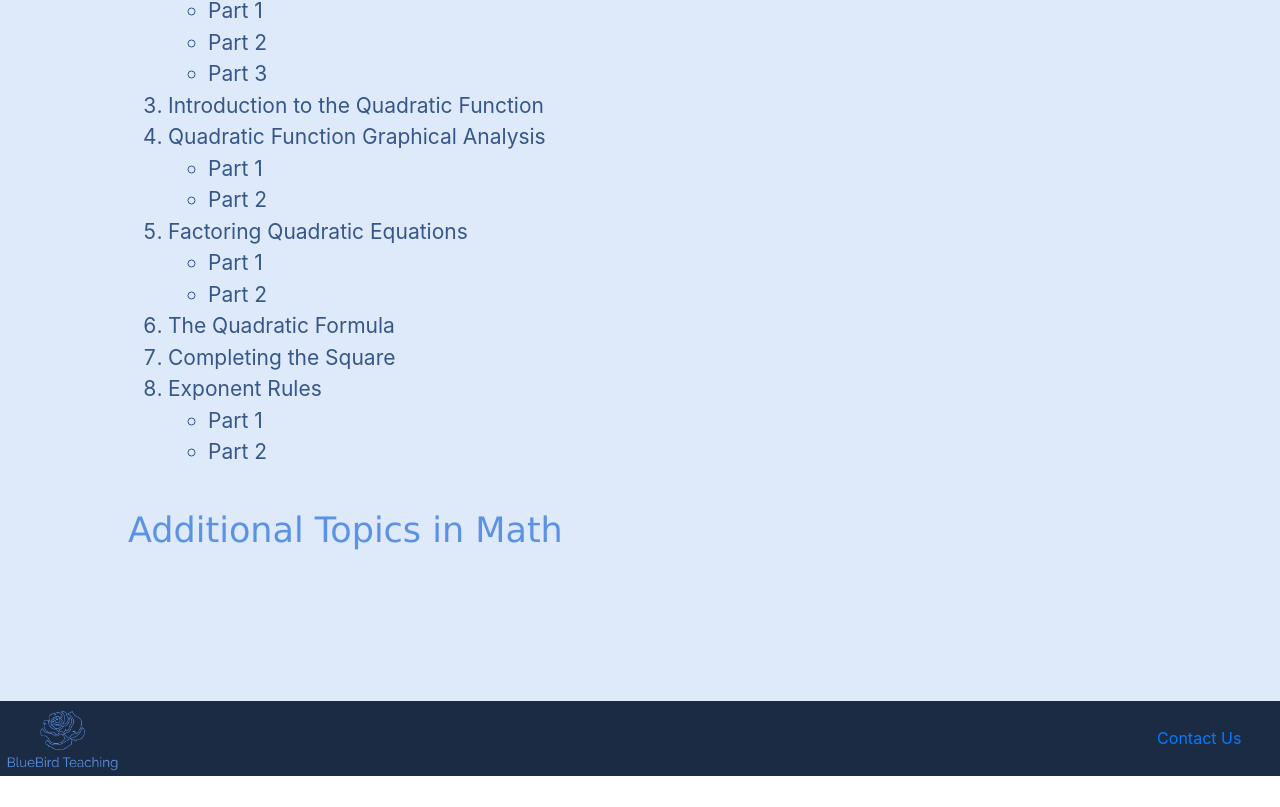
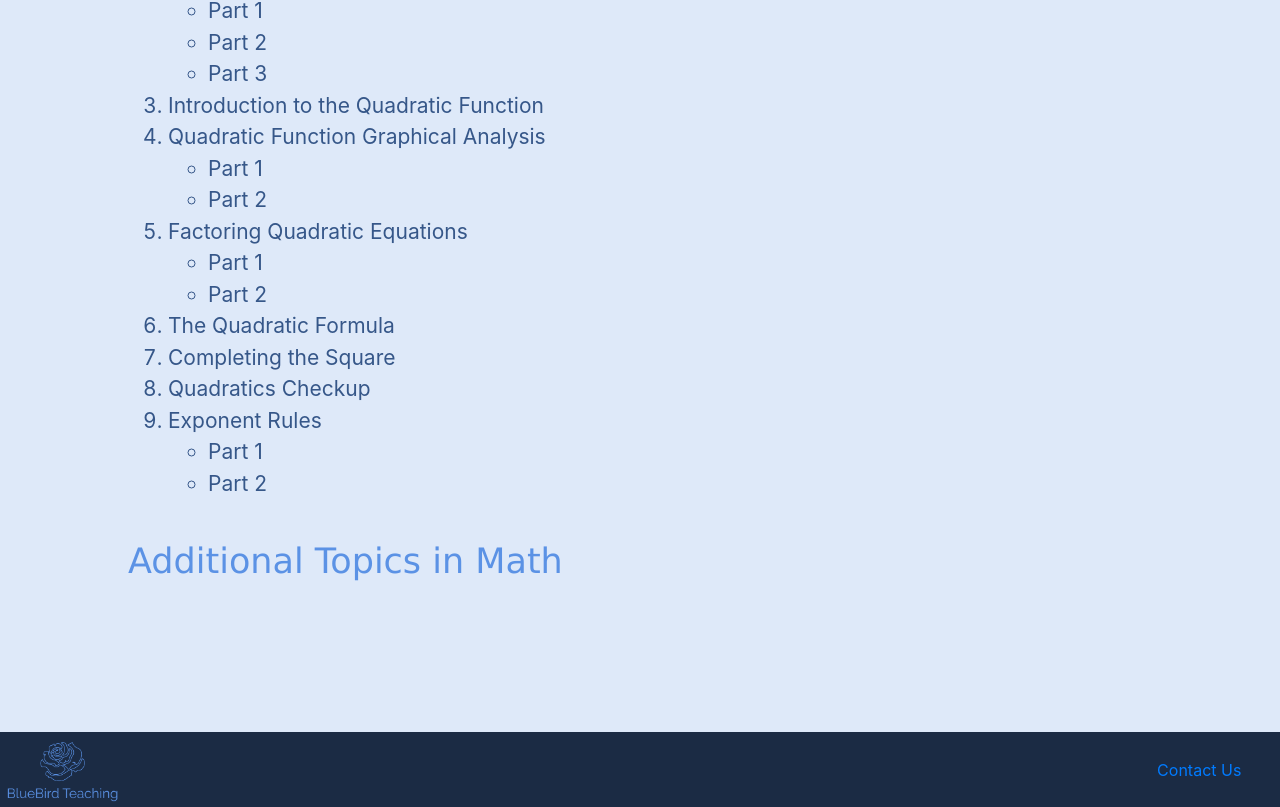
Before and after one commit to YomenT/bluebird-teaching, a React (Create React App) app in the folder reactapp/: page /satprep in a window 1280 px wide. Shown: the part 2787-3594 px from the top of the page. Before the commit the page ends 3563 px from the top, so only its background shows below. Built offline with nearby package versions, Linux system fonts and the light colour scheme.

Commit message:
Started quadratics test.

```diff
--- a/reactapp/src/components/Main.js
+++ b/reactapp/src/components/Main.js
@@ -37,6 +37,7 @@ import ExponentRules from './passport-to-advanced-math/ExponentRules';
 import ExponentRules2 from './passport-to-advanced-math/ExponentRules2';
 import QuadraticFormula from './passport-to-advanced-math/QuadraticFormula';
 import CompletingTheSquare from './passport-to-advanced-math/CompletingTheSquare'
+import QuadraticEquationsFoundationTest from './passport-to-advanced-math/QuadraticEquationsFoundationTest';
 
 const Main = () => {
   return (
@@ -78,6 +79,7 @@ const Main = () => {
       <Route exact path='/passport_to_advanced_math/exponent_rules_part2' component={ExponentRules2}></Route>
       <Route exact path='/passport_to_advanced_math/quadratic_formula' component={QuadraticFormula}></Route>
       <Route exact path='/passport_to_advanced_math/completing_the_square' component={CompletingTheSquare}></Route>
+      <Route exact path='/passport_to_advanced_math/quadratics_foundations_checkup' component={QuadraticEquationsFoundationTest}></Route>
     </Switch>
   );
 }
--- a/reactapp/src/components/SatPrepLinkOutline.js
+++ b/reactapp/src/components/SatPrepLinkOutline.js
@@ -54,6 +54,7 @@ class SatPrepLinkOutline extends React.Component {
                         </ul>
                     <li><Link to="passport_to_advanced_math/quadratic_formula" style={{ color: "#365789" }} onMouseOver={this.changeLinkColorEnter} onMouseOut={this.changeLinkColorLeave}>The Quadratic Formula</Link></li>
                     <li><Link to="passport_to_advanced_math/completing_the_square" style={{ color: "#365789" }} onMouseOver={this.changeLinkColorEnter} onMouseOut={this.changeLinkColorLeave}>Completing the Square</Link></li>
+                    <li><Link to="passport_to_advanced_math/quadratics_foundations_checkup" style={{ color: "#365789" }} onMouseOver={this.changeLinkColorEnter} onMouseOut={this.changeLinkColorLeave}>Quadratics Checkup</Link></li>
                     <li>Exponent Rules</li>
                         <ul className="list-medium">
                             <li><Link to="/passport_to_advanced_math/exponent_rules_part1" style={{ color: "#365789" }} onMouseOver={this.changeLinkColorEnter} onMouseOut={this.changeLinkColorLeave}>Part 1</Link></li>
--- /dev/null
+++ b/reactapp/src/components/passport-to-advanced-math/QuadraticEquationsFoundationTest.js
@@ -0,0 +1,14 @@
+import React from "react";
+
+class QuadraticEquationsFoundationTest extends React.Component {
+
+    render() {
+        return (
+            <div>
+
+            </div>
+        )
+    }
+}
+
+export default QuadraticEquationsFoundationTest
```
